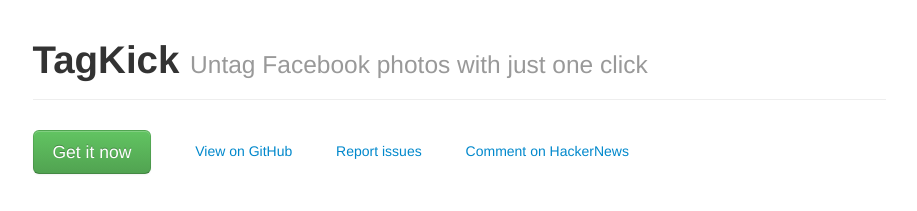
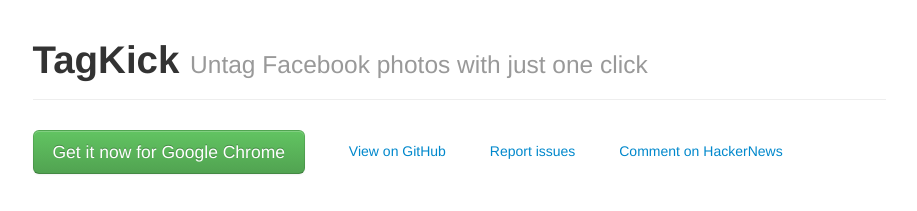
Before and after one commit to ankane/tagkick, a plain HTML site: page index.html in a window 1280 px wide. Shown: the top 211 px of the page, without its empty margins (181-1098 px from the left). Drawn offline with Linux system fonts and the light colour scheme; grey boxes are pictures that could not be loaded.

Commit message:
Added note about Chrome

```diff
--- a/index.html
+++ b/index.html
@@ -12,7 +12,7 @@
       </div>
 
       <div id="buttons">
-        <a href="https://chrome.google.com/webstore/detail/tagkick/hnbgophbdhcjoihcpmafgemiikkadkgm" class="btn btn-success btn-large">Get it now</a>
+        <a href="https://chrome.google.com/webstore/detail/tagkick/hnbgophbdhcjoihcpmafgemiikkadkgm" class="btn btn-success btn-large">Get it now for Google Chrome</a>
         <a href="https://github.com/ankane/tagkick"><span>View on GitHub</span></a>
         <a href="https://github.com/ankane/tagkick/issues">Report issues</a>
         <a href="https://github.com/ankane/tagkick/issues">Comment on HackerNews</a>
```
